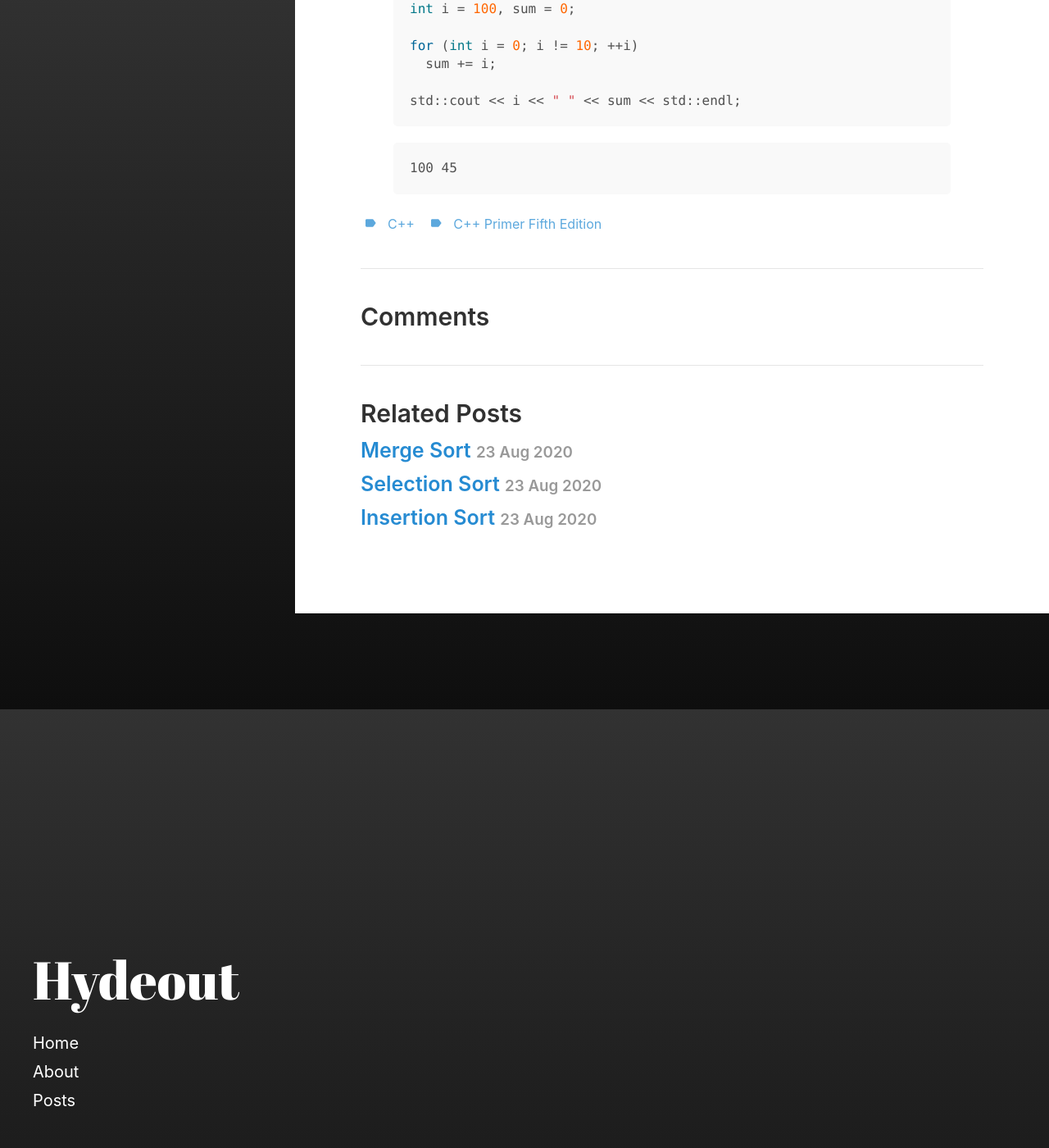
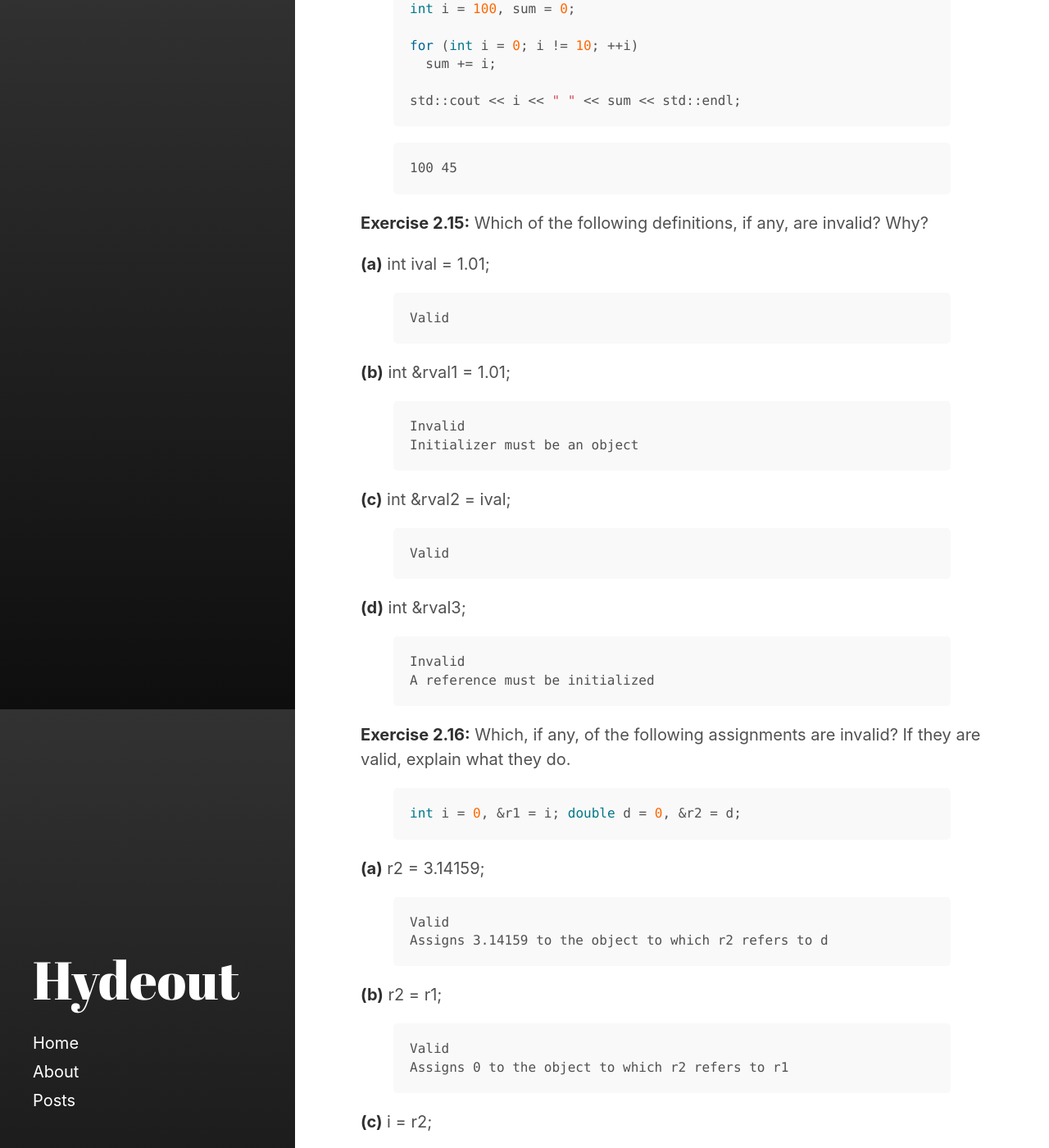
Before and after one commit to C13H12N4O2/C13H12N4O2.github.io, a Jekyll site: the page built from _posts/2020-08-23-11-12-Chapter-2.md, in a window 1280 px wide and 1400 px high, scrolled down 7235 px. Shown: the whole window at 82% size. Built offline with Jekyll 4.4.1, drawn with Linux system fonts in a browser that asks for light colours; some of the changed text lies outside the part shown.

Commit message:
Update 2020-08-23-11-12-Chapter-2.md

```diff
--- a/_posts/2020-08-23-11-12-Chapter-2.md
+++ b/_posts/2020-08-23-11-12-Chapter-2.md
@@ -323,3 +323,72 @@ std::cout << i << " " << sum << std::endl;
 {% highlight txt %}
 100 45
 {% endhighlight %}
+
+
+<strong>Exercise 2.15:</strong> Which of the following definitions, if any, are invalid? Why?
+
+<strong>(a)</strong> int ival = 1.01;
+{% highlight txt %}
+Valid
+{% endhighlight %}
+
+<strong>(b)</strong> int &rval1 = 1.01;
+{% highlight txt %}
+Invalid
+Initializer must be an object
+{% endhighlight %}
+
+<strong>(c)</strong> int &rval2 = ival;
+{% highlight txt %}
+Valid
+{% endhighlight %}
+
+<strong>(d)</strong> int &rval3;
+{% highlight txt %}
+Invalid
+A reference must be initialized
+{% endhighlight %}
+
+
+<strong>Exercise 2.16:</strong> Which, if any, of the following assignments are invalid? If they are valid, explain what they do.
+
+{% highlight cpp %}
+int i = 0, &r1 = i; double d = 0, &r2 = d;
+{% endhighlight %}
+
+<strong>(a)</strong> r2 = 3.14159;
+{% highlight txt %}
+Valid
+Assigns 3.14159 to the object to which r2 refers to d
+{% endhighlight %}
+
+<strong>(b)</strong> r2 = r1;
+{% highlight txt %}
+Valid
+Assigns 0 to the object to which r2 refers to r1
+{% endhighlight %}
+
+<strong>(c)</strong> i = r2;
+{% highlight txt %}
+Valid
+i = r2
+{% endhighlight %}
+
+<strong>(d)</strong> r1 = d;
+{% highlight txt %}
+Valid
+i = r2
+{% endhighlight %}
+
+
+<strong>Exercise 2.17:</strong> What does the following code print?
+
+{% highlight cpp %}
+int i, &ri = i;
+i = 5; ri = 10;
+std::cout << i << " " << ri << std::endl;
+{% endhighlight %}
+
+{% highlight txt %}
+10 10
+{% endhighlight %}
```
